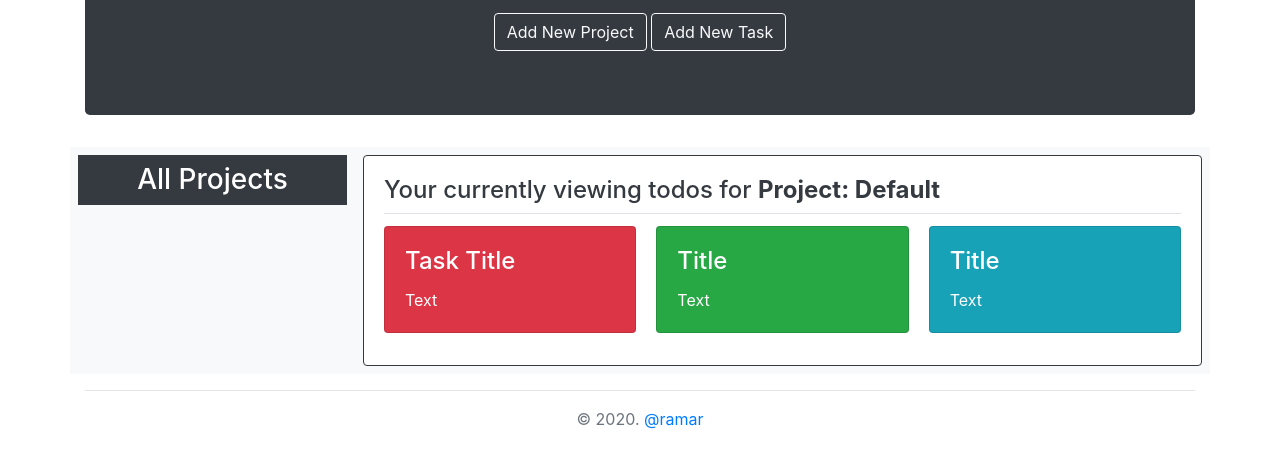
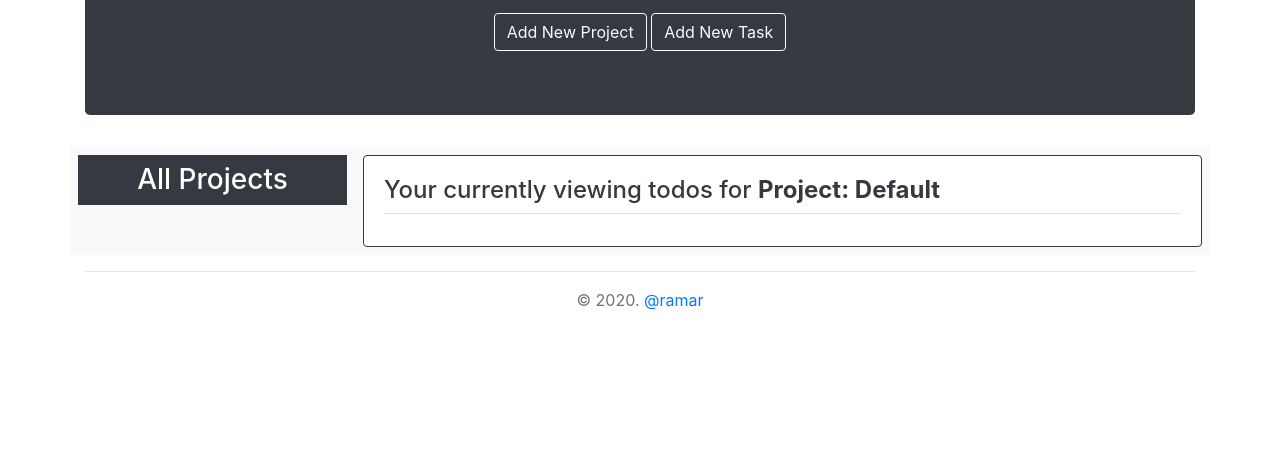
Before and after one commit to raheebwa/mv-todolist, a plain HTML site: page index.html in a window 1280 px wide. Shown: the part 199-666 px from the top of the page. Drawn offline with nearby package versions, Linux system fonts and the light colour scheme; a script that the page names is missing.

Commit message:
feat: Can render all tasks via js DOM

```diff
--- a/index.html
+++ b/index.html
@@ -36,25 +36,8 @@
               <div class="card-body">
                 <h4 class="card-title border-bottom pb-2">Your currently viewing todos for <strong>Project: Default</strong>
                 </h4>
-                <div class="card-columns">
-                  <div class="card text-white bg-danger">
-                    <div class="card-body">
-                      <h4 class="card-title">Task Title</h4>
-                      <p class="card-text">Text</p>
-                    </div>
-                  </div>
-                  <div class="card text-white bg-success">
-                    <div class="card-body">
-                      <h4 class="card-title">Title</h4>
-                      <p class="card-text">Text</p>
-                    </div>
-                  </div>
-                  <div class="card text-white bg-info">
-                    <div class="card-body">
-                      <h4 class="card-title">Title</h4>
-                      <p class="card-text">Text</p>
-                    </div>
-                  </div>
+                <div class="card-columns" id="tasks-list">
+
                 </div>
               </div>
             </div>
```
